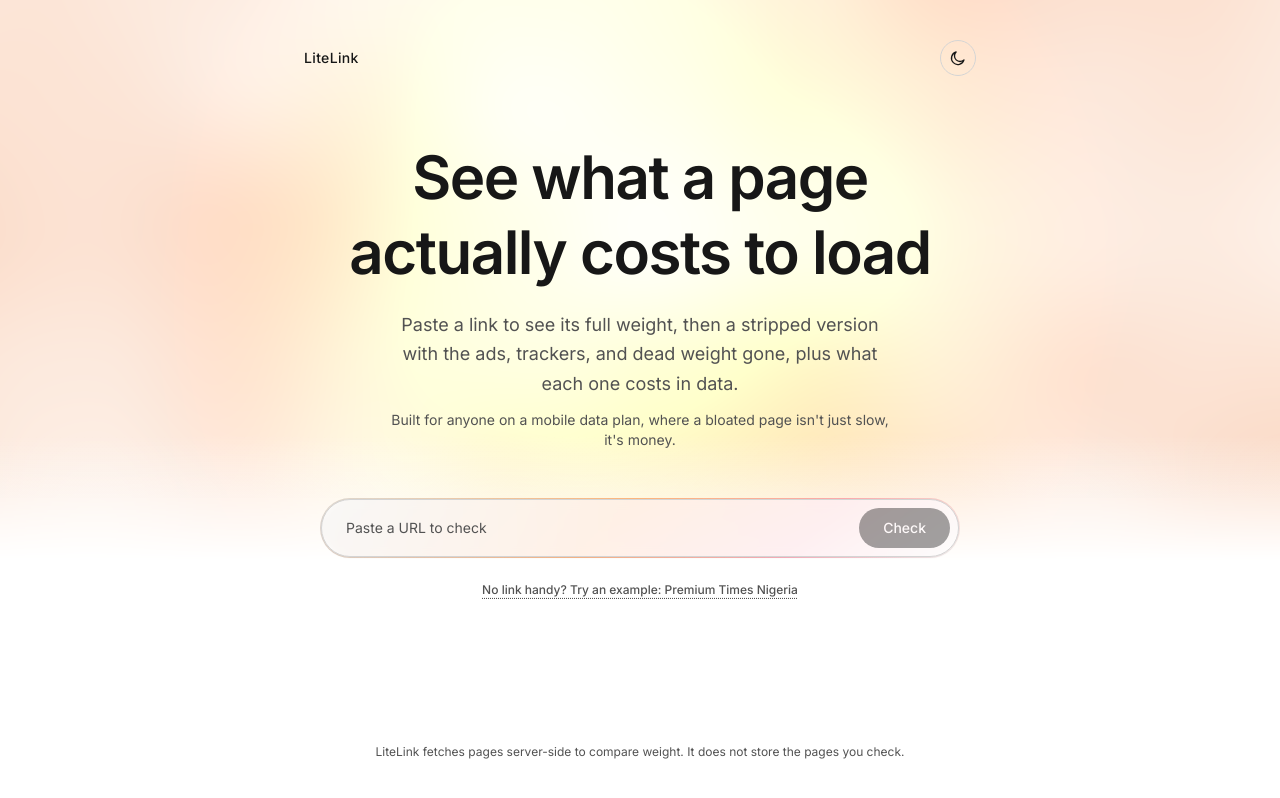
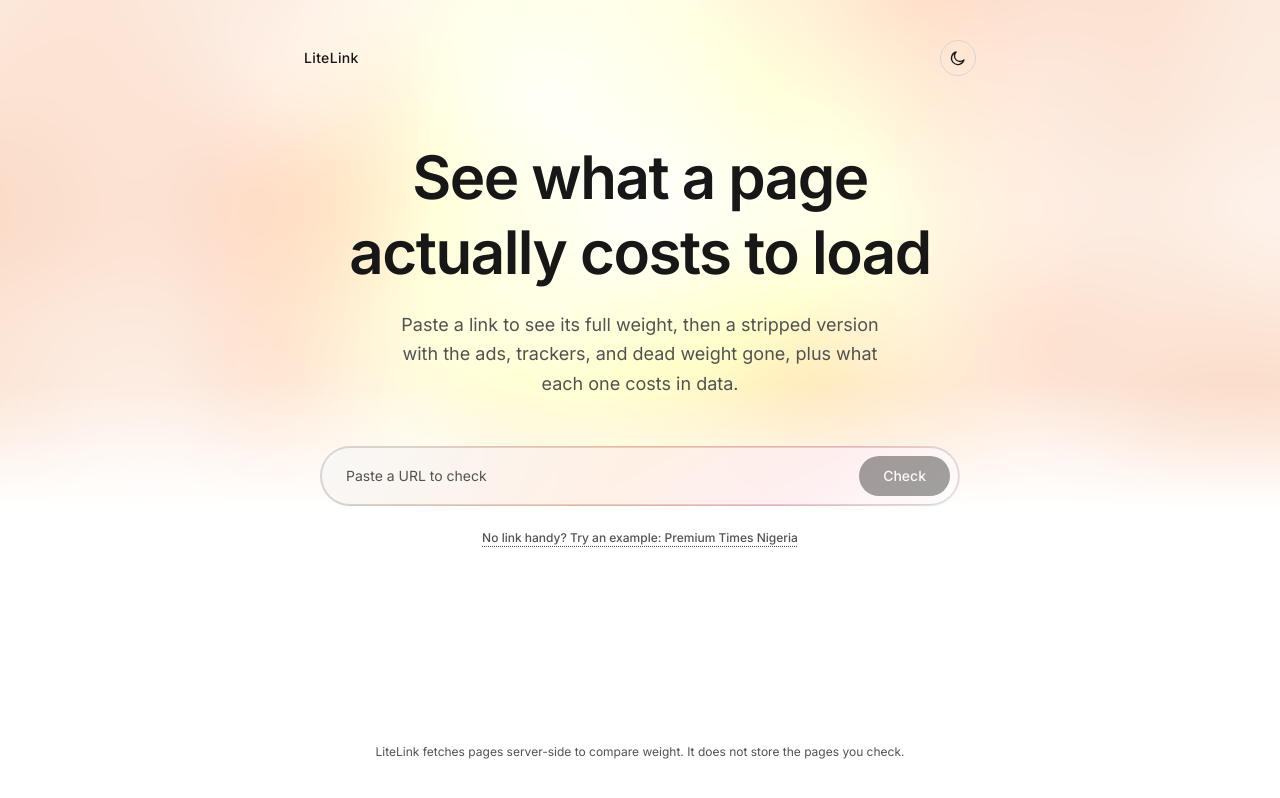
Before and after one commit to ajipelumi/litelink, a Next.js app: page / in a window 1280 px wide. Built offline with nearby package versions, Linux system fonts and the light colour scheme.

Commit message:
Trim hero copy: remove the second subhead line

```diff
--- a/app/page.tsx
+++ b/app/page.tsx
@@ -92,10 +92,6 @@ export default function Page() {
             Paste a link to see its full weight, then a stripped version
             with the ads, trackers, and dead weight gone, plus what each
             one costs in data.
-          </p>
-          <p className="mt-2 max-w-lg text-xs text-[var(--color-text-primary)] sm:mt-3 sm:text-sm">
-            Built for anyone on a mobile data plan, where a bloated page
-            isn&apos;t just slow, it&apos;s money.
           </p>
         </div>
       </section>
```
